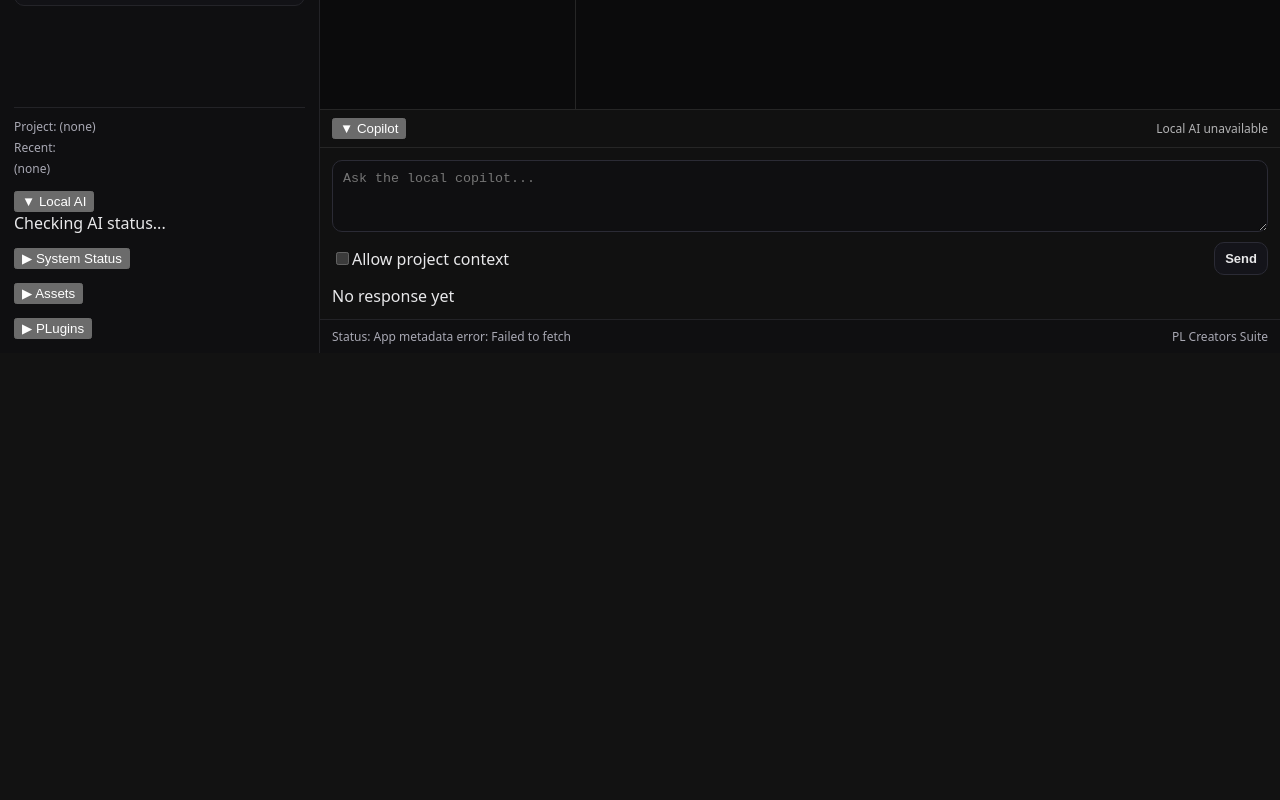
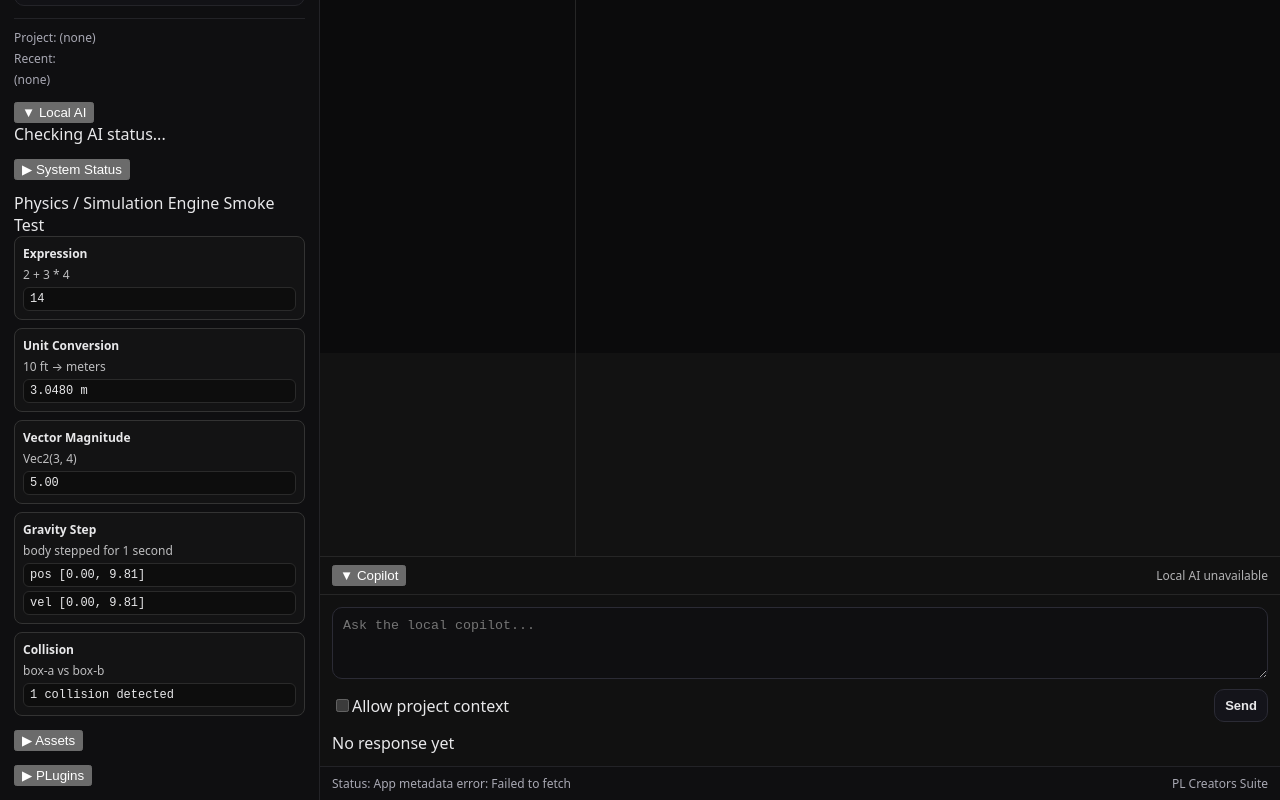
Before and after one commit to barnes127/pl-creators-suite, a React (Vite) app in the folder apps/renderer/: page / in a window 1280 px wide. Shown: the part 447-1247 px from the top of the page. Before the commit the page ends 800 px from the top, so only its background shows below. Built offline with nearby package versions, Linux system fonts and the light colour scheme.

Commit message:
Wave 20.2: add physics engine smoke panel

```diff
--- a/apps/renderer/src/App.tsx
+++ b/apps/renderer/src/App.tsx
@@ -4,6 +4,16 @@ import "./app.css";
 import { Modal } from "./components/Modal";
 import { CollapsiblePanel } from "./components/CollapsiblePanel";
 import { Button, Panel, Toolbar, WorkspaceHeader } from "./components/pl-ui";
+import {
+  applyGravity2D,
+  convertDistance,
+  createKinematicBody2D,
+  evaluateNumericExpression,
+  findAabbCollisions2D,
+  magnitudePhysicsVec2,
+  physicsVec2,
+  stepKinematicBody2D,
+} from "./engines";
 
 declare global {
   interface Window {
@@ -2036,6 +2046,8 @@ useEffect(() => {
           <div className="emptyState">Loading system status...</div>
         )}
       </CollapsiblePanel>
+
+      <PhysicsSmokePanel />
 
       <CollapsiblePanel
         title="Assets"
@@ -2501,6 +2513,82 @@ useEffect(() => {
 );
 }
 
+function PhysicsSmokePanel() {
+  const expressionResult = evaluateNumericExpression("2 + 3 * 4");
+
+  const metersFromFeet = convertDistance(10, "ft", "m");
+
+  const vector = physicsVec2(3, 4);
+  const vectorMagnitude = magnitudePhysicsVec2(vector);
+
+  const body = createKinematicBody2D("smoke-body", physicsVec2(0, 0));
+  const gravityBody = applyGravity2D(body);
+  const steppedBody = stepKinematicBody2D(gravityBody, 1);
+
+  const collisions = findAabbCollisions2D([
+    {
+      id: "box-a",
+      position: physicsVec2(0, 0),
+      size: physicsVec2(10, 10),
+    },
+    {
+      id: "box-b",
+      position: physicsVec2(5, 5),
+      size: physicsVec2(10, 10),
+    },
+  ]);
+
+  return (
+    <Panel title="Physics / Simulation Engine Smoke Test">
+      <div className="physicsSmokeGrid">
+        <div className="physicsSmokeCard">
+          <strong>Expression</strong>
+          <span>2 + 3 * 4</span>
+          <code>
+            {expressionResult.ok
+              ? String(expressionResult.value)
+              : expressionResult.error}
+          </code>
+        </div>
+
+        <div className="physicsSmokeCard">
+          <strong>Unit Conversion</strong>
+          <span>10 ft → meters</span>
+          <code>{metersFromFeet.toFixed(4)} m</code>
+        </div>
+
+        <div className="physicsSmokeCard">
+          <strong>Vector Magnitude</strong>
+          <span>Vec2(3, 4)</span>
+          <code>{vectorMagnitude.toFixed(2)}</code>
+        </div>
+
+        <div className="physicsSmokeCard">
+          <strong>Gravity Step</strong>
+          <span>body stepped for 1 second</span>
+          <code>
+            pos [{steppedBody.position.x.toFixed(2)},{" "}
+            {steppedBody.position.y.toFixed(2)}]
+          </code>
+          <code>
+            vel [{steppedBody.velocity.x.toFixed(2)},{" "}
+            {steppedBody.velocity.y.toFixed(2)}]
+          </code>
+        </div>
+
+        <div className="physicsSmokeCard">
+          <strong>Collision</strong>
+          <span>box-a vs box-b</span>
+          <code>
+            {collisions.length > 0
+              ? `${collisions.length} collision detected`
+              : "no collision"}
+          </code>
+        </div>
+      </div>
+    </Panel>
+  );
+}
 
 type WorkspaceProps = {
   active: AppId;
--- a/apps/renderer/src/app.css
+++ b/apps/renderer/src/app.css
@@ -738,3 +738,35 @@ html, body, #root {
   background: rgba(20, 20, 20, 0.9);
   font-size: 12px;
 }
+
+.physicsSmokeGrid {
+  display: grid;
+  gap: 8px;
+}
+
+.physicsSmokeCard {
+  display: grid;
+  gap: 4px;
+  padding: 8px;
+  border: 1px solid #333;
+  border-radius: 8px;
+  background: rgba(20, 20, 20, 0.9);
+  font-size: 12px;
+}
+
+.physicsSmokeCard strong {
+  font-size: 12px;
+}
+
+.physicsSmokeCard span {
+  opacity: 0.8;
+}
+
+.physicsSmokeCard code {
+  display: block;
+  padding: 4px 6px;
+  border-radius: 6px;
+  background: #0d0d0d;
+  border: 1px solid #2a2a2a;
+  overflow-wrap: anywhere;
+}
```
